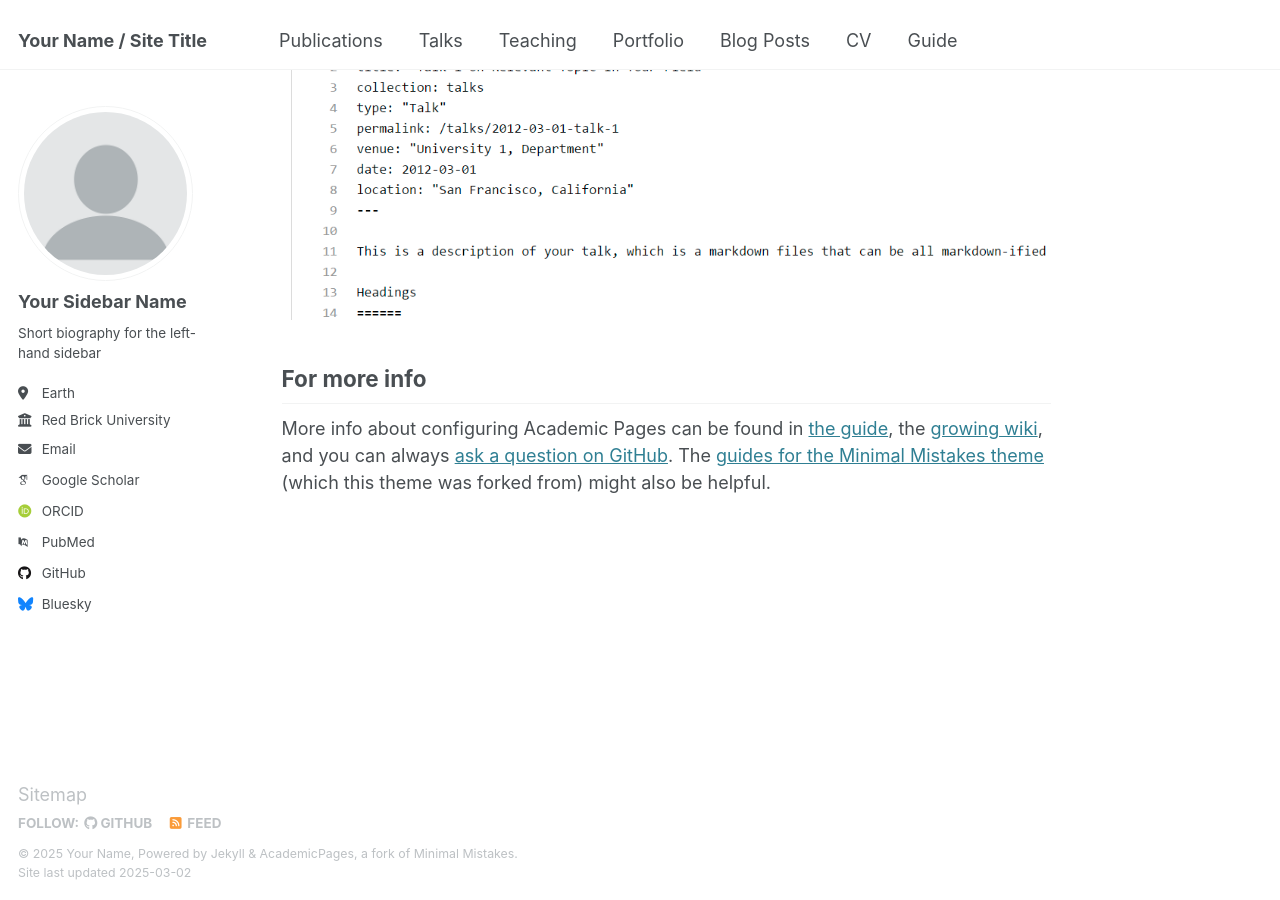
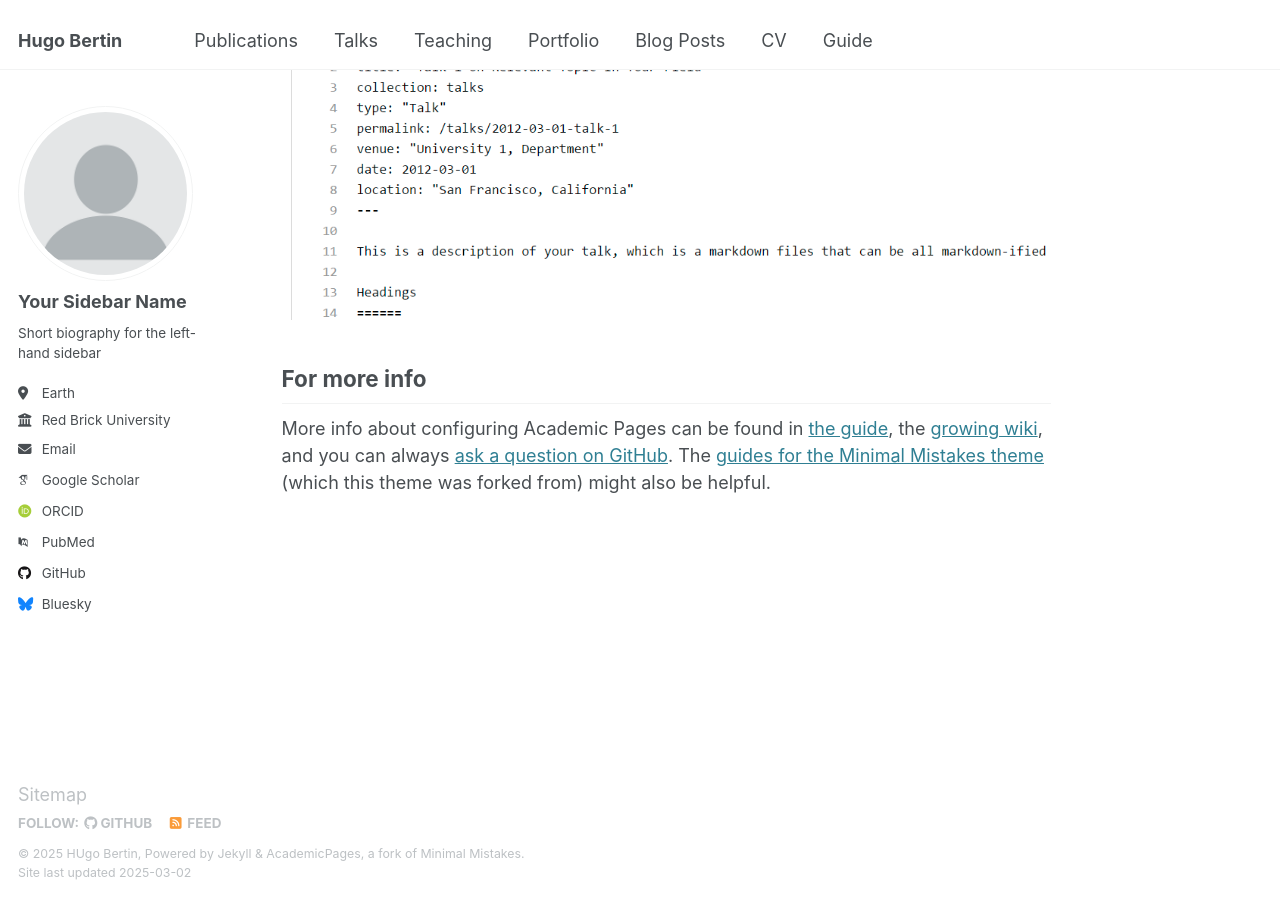
Before and after one commit to hbertin1/PersonalWebsite, a Jekyll site: the page built from _pages/about.md, in a window 1280 px wide and 900 px high, scrolled down 2642 px. Built offline with Jekyll 4.4.1, drawn with Linux system fonts in a browser that asks for light colours; some web fonts are replaced.

Commit message:
first update config.yml

```diff
--- a/_config.yml
+++ b/_config.yml
@@ -9,13 +9,13 @@
 # Basic Site Settings
 locale                   : "en-US"
 site_theme               : "default"
-title                    : "Your Name / Site Title"
+title                    : "Hugo Bertin"
 title_separator          : "-"
-name                     : &name "Your Name"
+name                     : &name "HUgo Bertin"
 description              : &description "personal description"
-url                      : https://academicpages.github.io # the base hostname & protocol for your site e.g. "https://[your GitHub username].github.io"
-baseurl                  : "" # the subpath of your site, e.g. "/blog"
-repository               : "academicpages/academicpages.github.io"
+url                      : https://hbertin1.github.io # the base hostname & protocol for your site e.g. "https://[your GitHub username].github.io"
+baseurl                  : "/PersonalWebsite" # the subpath of your site, e.g. "/blog"
+repository               : "hbertin1/PersonalWebsite"
 
 # Site Author - The following control what appear as part of the author content on the side bar.
 #               If a field is blank the icon and link will not appear, otherwise it will be shown.
```
